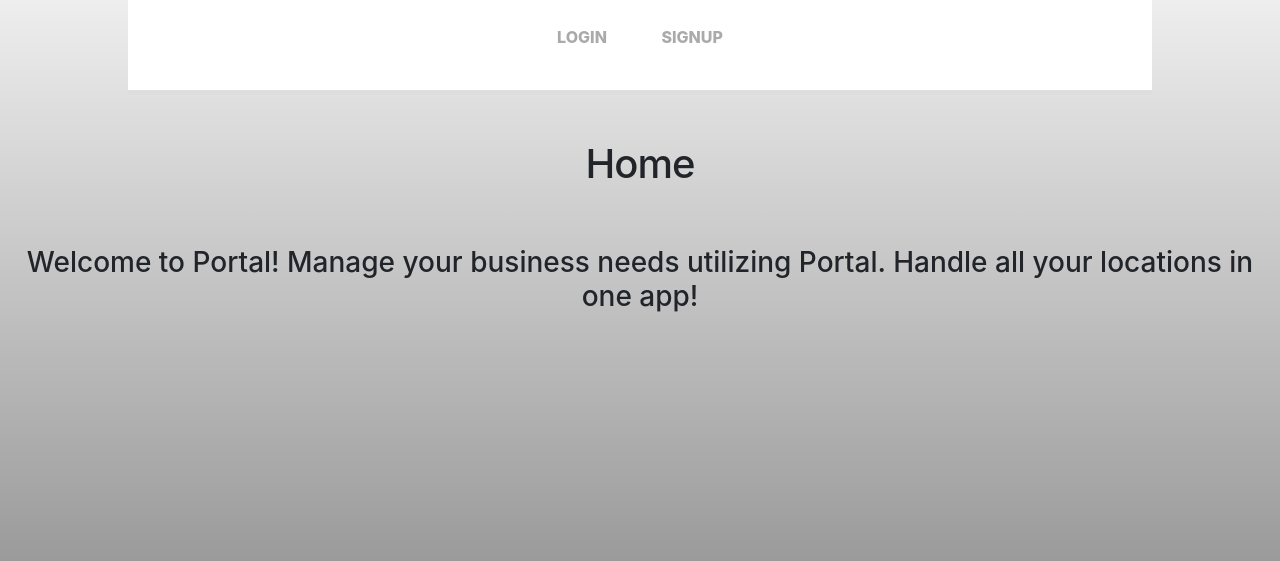
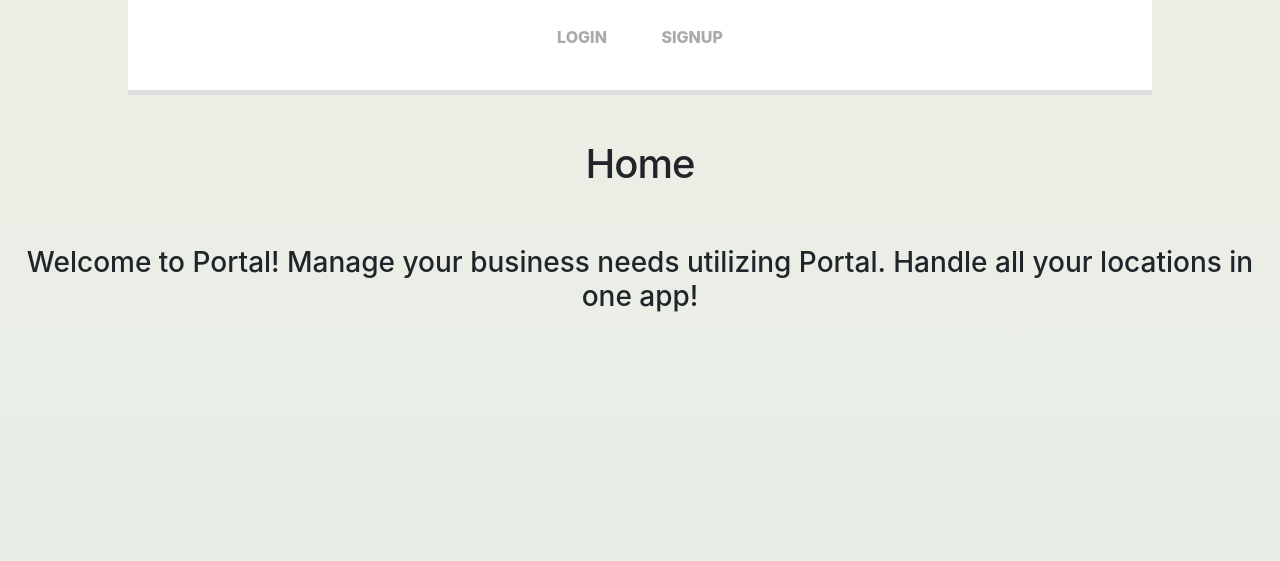
Before and after one commit to x-camacho/django-portal, a Django app: page / in a window 1280 px wide. Shown: the top 561 px of the page. Run offline with Django 4.2, Linux system fonts and the light colour scheme; some libraries are stand-ins or nearby versions.

Commit message:
changing colors

```diff
--- a/main_app/static/styles/main.css
+++ b/main_app/static/styles/main.css
@@ -189,7 +189,7 @@ body {
     margin:0;
     padding:0;
     font-family: sans-serif;
-    background: linear-gradient(#eeeeef, #777778);
+    background: linear-gradient(#eeeee4, #e4eee9);
     background-repeat: no-repeat;
     background-attachment: fixed;
   }
```
